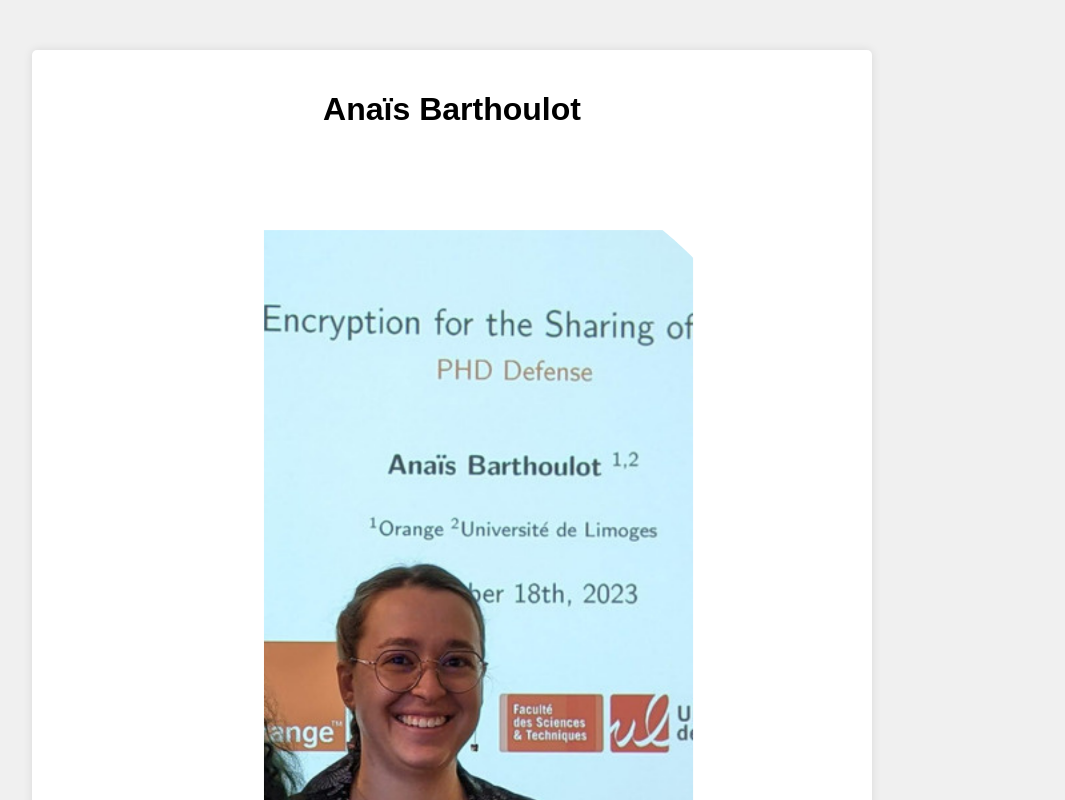
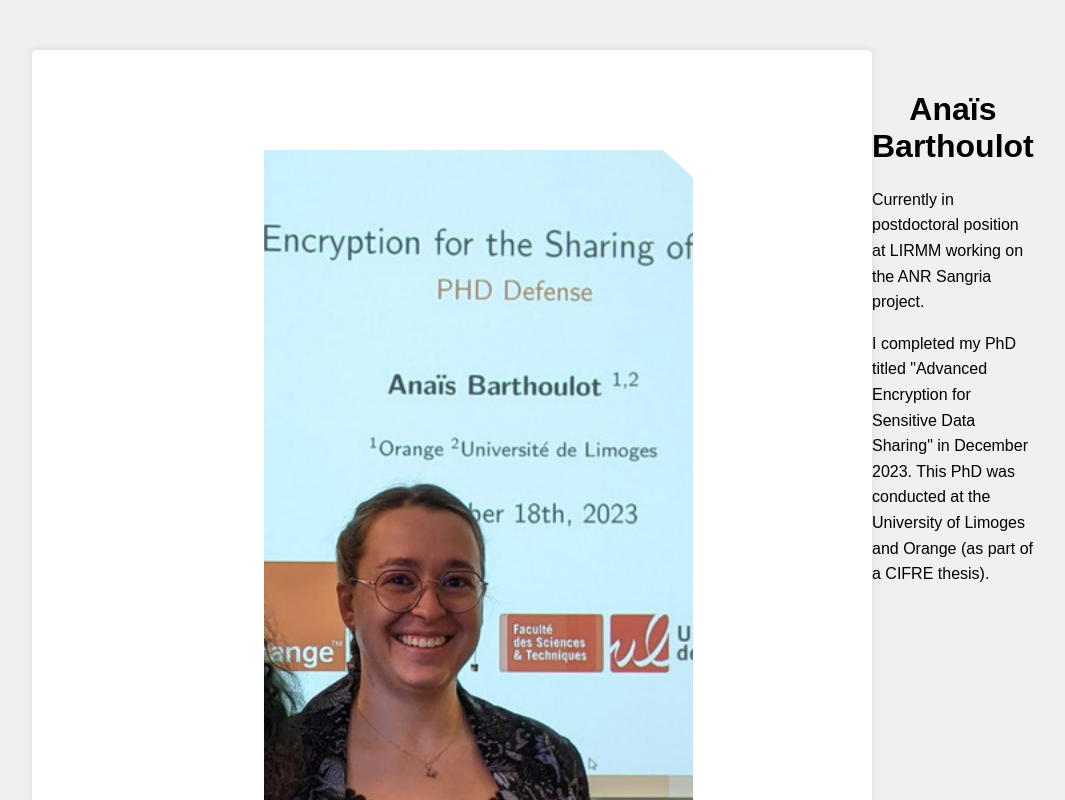
Before and after one commit to anaisbarthoulot/anaisbarthoulot.github.io, a plain HTML site: page index.html in a window 1280 px wide. Shown: the top 800 px of the page, without its empty margins (188-1253 px from the left). Drawn offline with Linux system fonts and the light colour scheme.

Commit message:
Update index.html

```diff
--- a/index.html
+++ b/index.html
@@ -18,6 +18,16 @@
             background-color: #fff;
             border-radius: 5px;
             box-shadow: 0 0 10px rgba(0, 0, 0, 0.1);
+            display: flex; /* Utilisation de flexbox pour la mise en page */
+        }
+        #profile-picture {
+            max-width: 100%; /* Ajustement de la taille de l'image */
+            height: auto;
+            border-radius: 50%; /* Ajout d'un arrondi aux bords de l'image */
+            margin-right: 20px; /* Espacement entre l'image et le texte */
+        }
+        .text-column {
+            flex: 1; /* Permet à la colonne de texte de prendre autant d'espace que possible */
         }
         h1 {
             text-align: center;
@@ -25,21 +35,16 @@
         p {
             line-height: 1.6;
         }
-        #profile-picture {
-            max-width: 100%; /* Sets the maximum width of the image to the width of its container */
-            height: auto; /* Allows the image to scale proportionally */
-            display: block; /* Ensures that the image is treated as a block-level element */
-            margin: 0 auto; /* Centers the image horizontally */
-            border-radius: 50%; /* Applies rounded corners to the image */
-        }
     </style>
 </head>
 <body>
     <div class="container">
-        <h1>Anaïs Barthoulot</h1>
-        <img id="profile-picture" src="Design sans titre.png" alt="Photo of Anaïs Barthoulot">
-        <p>Currently in postdoctoral position at LIRMM working on the ANR Sangria project.</p>
-        <p>I completed my PhD titled "Advanced Encryption for Sensitive Data Sharing" in December 2023. This PhD was conducted at the University of Limoges and Orange (as part of a CIFRE thesis).</p>
+        <img id="profile-picture" src="anaisbarthoulot.github.io/Design%20sans%20titre.png" alt="Photo of Anaïs Barthoulot">
+        <div class="text-column">
+            <h1>Anaïs Barthoulot</h1>
+            <p>Currently in postdoctoral position at LIRMM working on the ANR Sangria project.</p>
+            <p>I completed my PhD titled "Advanced Encryption for Sensitive Data Sharing" in December 2023. This PhD was conducted at the University of Limoges and Orange (as part of a CIFRE thesis).</p>
+        </div>
     </div>
 </body>
 </html>
```
